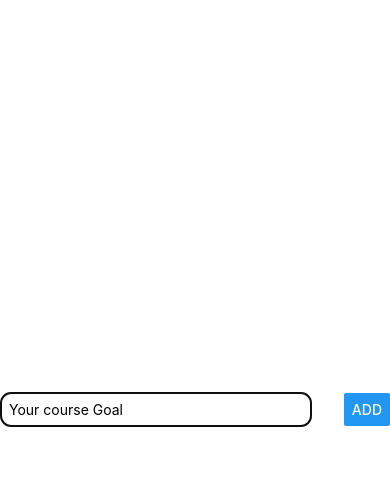
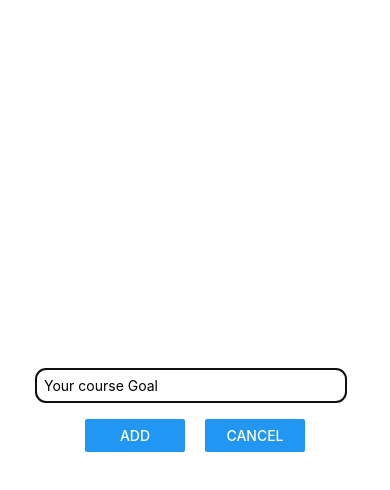
Before and after one commit to shyamtiwari02062001/Goal, a React Native app: screen / in a window 390 px wide. Both pictures are taken after a click on the button "ADD NEW GOAL". Shown: the top 490 px of the page. Built offline with nearby package versions, Linux system fonts and the light colour scheme.

Commit message:
Model opening and closing workin fine

```diff
--- a/App.js
+++ b/App.js
@@ -10,6 +10,7 @@
       ...currentCourseGoal,
       {text: goal, id: Math.random().toString()},
     ]);
+    setModalVisible(false);
   };
   const deleteGoalHandler = id => {
     setCourseGoals(currentCourseGoal => {
@@ -19,6 +20,9 @@
   const startAddGoalHandler = () => {
     setModalVisible(true);
   };
+  const endAddGoalHandler = () => {
+    setModalVisible(false);
+  };
   return (
     <View style={styles.appContainer}>
       <Button
@@ -27,7 +31,11 @@
         onPress={() => startAddGoalHandler()}
       />
       {isModalVisible && (
-        <GoalInput visible={isModalVisible} addGoal={addGoalHandler} />
+        <GoalInput
+          visible={isModalVisible}
+          endAddGoalHandler={endAddGoalHandler}
+          addGoal={addGoalHandler}
+        />
       )}
       <View style={styles.goalsContainer}>
         <FlatList
--- a/components/GoalInput.js
+++ b/components/GoalInput.js
@@ -1,6 +1,6 @@
 import React, {useState} from 'react';
 import {StyleSheet, TextInput, Button, View, Modal} from 'react-native';
-const GoalInput = ({addGoal, visible}) => {
+const GoalInput = ({addGoal, visible, endAddGoalHandler}) => {
   const [goal, setGoal] = useState('');
   const goalInputHandler = value => {
     setGoal(value);
@@ -16,7 +16,14 @@
           style={styles.textInput}
           placeholder="Your course Goal"
         />
-        <Button onPress={addGoalHandler} title="Add" />
+        <View style={styles.buttonContainer}>
+          <View style={styles.button}>
+            <Button onPress={addGoalHandler} title="Add" />
+          </View>
+          <View style={styles.button}>
+            <Button title="Cancel" onPress={endAddGoalHandler} />
+          </View>
+        </View>
       </View>
     </Modal>
   );
@@ -25,12 +32,9 @@
 const styles = StyleSheet.create({
   inputContainer: {
     flex: 1,
-    flexDirection: 'row',
-    justifyContent: 'space-between',
+    justifyContent: 'center',
     alignItems: 'center',
     marginBottom: 24,
-    borderBottomWidth: 1,
-    borderBottomColor: 'grey',
   },
   textInput: {
     borderWidth: 1,
@@ -39,5 +43,14 @@
     marginRight: 8,
     padding: 8,
     borderRadius: 10,
+    color: 'black',
+  },
+  buttonContainer: {
+    flexDirection: 'row',
+  },
+  button: {
+    width: 100,
+    marginHorizontal: 10,
+    marginTop: 16,
   },
 });
```
